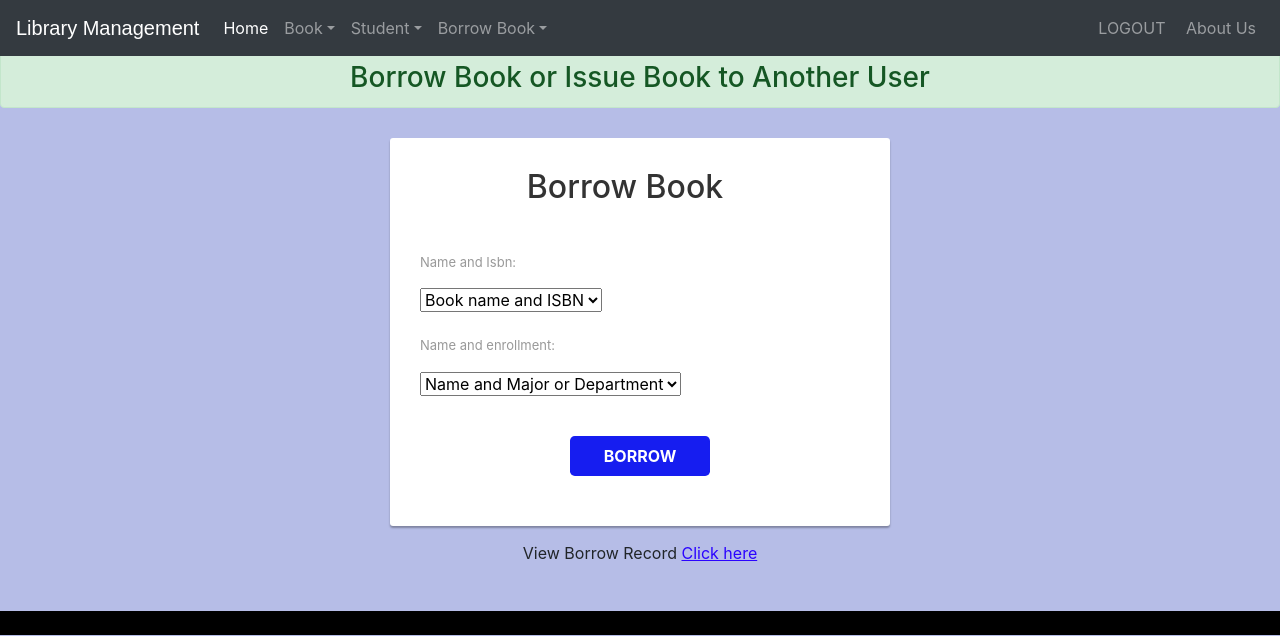
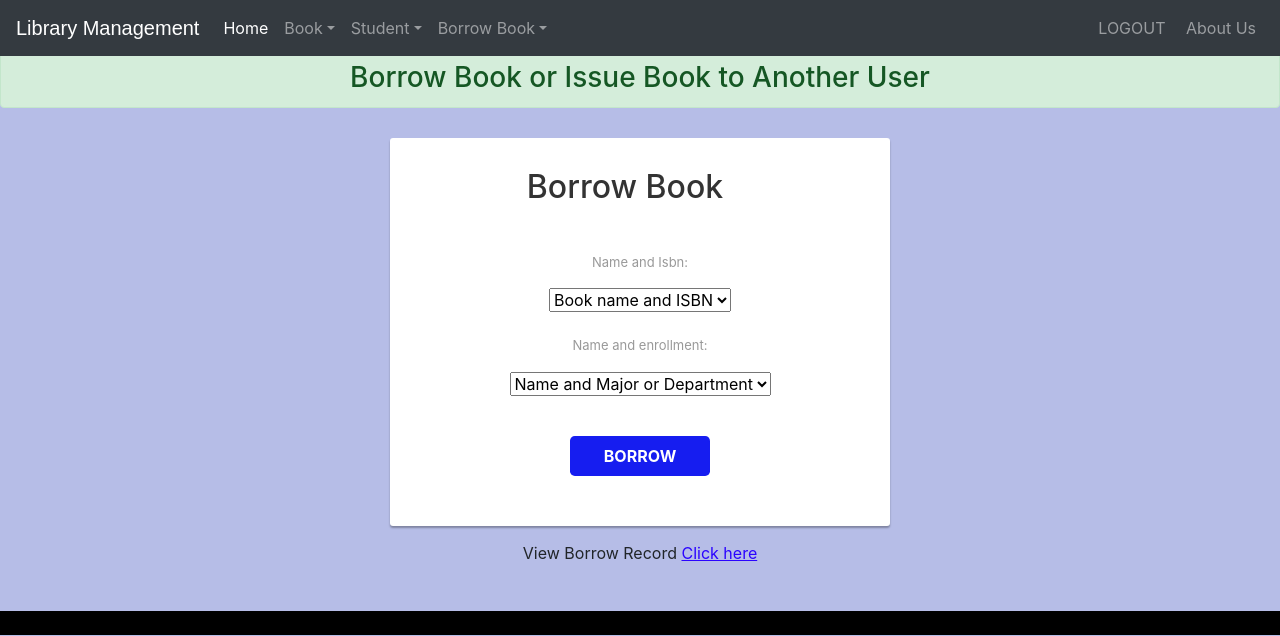
Before and after one commit to awilliams363/FinalProject, a Django app: page /issuebook in a window 1280 px wide. Shown: the top 636 px of the page. Run offline with Django 5.2, Linux system fonts and the light colour scheme; data comes from the database, SQL or seed files in the repository; both versions use the stored data as it was after the commit; some libraries are stand-ins or nearby versions.

Commit message:
Centered Forms, Logged out

```diff
--- a/FinalProject-main/LibraryManagement/templates/library/issuebook.html
+++ b/FinalProject-main/LibraryManagement/templates/library/issuebook.html
@@ -106,20 +106,20 @@
 {% csrf_token %}
 
             {% for field in form %}
-            <div class="form-group">
+            <center><div class="form-group">
               <label class="control-label col-xs-4">{{ field.label_tag }}</label>
               <div class="col-xs-8">
               {{ field }}
                </div>
-            </div>
+            </div></center>
             {% endfor %}
 
 
-    		<div class="form-group">
+    		<center><div class="form-group">
     			<div class="col-xs-8 col-xs-offset-4">
             <center><button type="submit" class="btn btn-primary btn-lg">BORROW</button></center>
     			</div>
-    		</div>
+    		</div></center>
         </form>
     	<div class="text-center">View Borrow Record <a href="viewissuedbook">Click here</a></div>
     </div>
```
Also changed, not shown: FinalProject-main/LibraryManagement/templates/library/bookreservation.html (+4 -4 lines), FinalProject-main/LibraryManagement/db.sqlite3.
